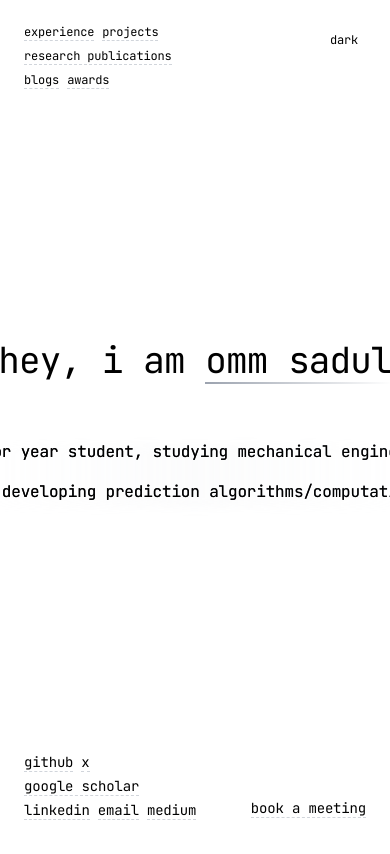
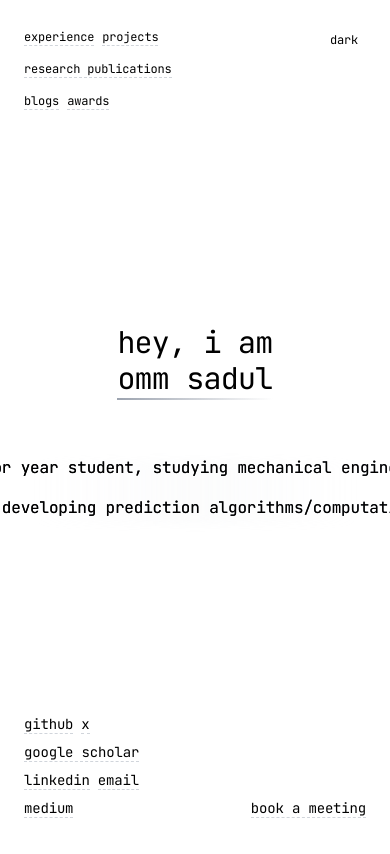
Before and after one commit to ommsadul/ommsadul.github.io, a Next.js app: page / in a window 390 px wide. Shown: the top 854 px of the page. Built offline with nearby package versions, Linux system fonts and the light colour scheme.

Commit message:
feat: enhance layout and styling for improved responsiveness and user experience; adjust content wrappers and navigation link sizes

```diff
--- a/src/app/globals.css
+++ b/src/app/globals.css
@@ -40,8 +40,14 @@
   }
 }
 
-@layer components {  .content-wrapper {
-    @apply max-w-2xl mx-auto mt-6 sm:mt-8 p-4 sm:p-6 md:p-8 relative animate-fade-in;
+@layer components {
+  .content-wrapper-home {
+    @apply max-w-2xl w-full mx-auto px-4 sm:px-6 md:px-8 pb-20 relative animate-fade-in;
+    box-sizing: border-box;
+  }
+
+  .content-wrapper {
+    @apply max-w-2xl mx-auto mt-6 sm:mt-8 p-4 sm:p-6 md:p-8 pb-20 relative animate-fade-in;
     width: 100%;
     box-sizing: border-box;
   }
--- a/src/app/layout.tsx
+++ b/src/app/layout.tsx
@@ -23,10 +23,10 @@ export default function RootLayout({
         <meta name="viewport" content="width=device-width, initial-scale=1.0, viewport-fit=cover" />
         <link rel="icon" href="/favicon.ico" type="image/x-icon" />
         <meta name="description" content="Portfolio of Omm Sadul - Mechanical Engineering Student specializing in computational medicine and prediction algorithms" />
-      </head>
-      <body className={mono.className}>
+      </head>      <body className={mono.className}>
         <ThemeProvider>
-          <div className="relative min-h-screen">            <div className="fixed top-6 right-6 z-50">
+          <div className="relative min-h-screen flex flex-col items-center">
+            <div className="fixed top-6 right-6 z-50">
               <ThemeToggle />
             </div>
             <motion.div
@@ -34,7 +34,9 @@ export default function RootLayout({
               initial={{ opacity: 0 }}
               animate={{ opacity: 1 }}
               transition={{ duration: 0.3 }}
-            >              {children}</motion.div>
+            >
+              {children}
+            </motion.div>
           </div>
         </ThemeProvider>
       </body>
--- a/src/app/page.tsx
+++ b/src/app/page.tsx
@@ -29,14 +29,14 @@ export default function Home() {
     hidden: { opacity: 0, y: -20 },
     show: { opacity: 1, y: 0, transition: { type: "spring", stiffness: 300, damping: 24 } }
   };  return (
-    <div className="relative flex flex-col justify-center items-center min-h-screen">      {/* Main content starts directly */}
+    <div className="relative flex flex-col justify-center items-center min-h-screen w-full">      {/* Main content starts directly */}
         {/* Navigation Links - Top Left */}<motion.nav
-        className="fixed top-6 left-6 z-40 max-w-[45vw] sm:max-w-none"
+        className="fixed top-6 left-6 z-40 w-[40vw] sm:max-w-none"
         variants={navContainer}
         initial="hidden"
         animate="show"
       >
-        <motion.ul className="flex flex-wrap gap-y-1 gap-x-2 sm:space-x-4 text-xs sm:text-sm">
+        <motion.ul className="flex flex-wrap gap-y-1 gap-x-2 sm:space-x-4 text-2xs sm:text-xs md:text-sm">
           <motion.li variants={navItem} className="mb-1">
             <Link href="/experience" className="text-xs sm:text-sm">
               experience
@@ -63,10 +63,9 @@ export default function Home() {
             </Link>
           </motion.li>
         </motion.ul>
-      </motion.nav>
-        {/* Main Content - Center */}
+      </motion.nav>        {/* Main Content - Center */}
       <motion.div
-        className="text-center z-10 relative"
+        className="text-center z-10 relative px-4 sm:px-0 w-full max-w-md sm:max-w-lg md:max-w-xl"
         initial={{ opacity: 0 }}
         animate={{ opacity: 1 }}
         transition={{ duration: 0.8, delay: 1.8 }} // Delayed to appear after intro animation
@@ -74,7 +73,7 @@ export default function Home() {
         <motion.div
           className="mb-8 overflow-hidden"
         >          <motion.h1
-            className="text-4xl md:text-5xl font-normal tracking-tight relative inline-block"
+            className="text-3xl sm:text-4xl md:text-5xl font-normal tracking-tight relative inline-block"
             initial={{ y: 100 }}
             animate={{ y: 0 }}
             transition={{
@@ -165,13 +164,13 @@ export default function Home() {
           </motion.div>
         </motion.div>
       </motion.div>      {/* Social Links - Bottom Left */}      <motion.div
-        className="fixed bottom-6 left-6 z-40 max-w-[45vw] sm:max-w-none"
+        className="fixed bottom-6 left-6 z-40 w-[40vw] sm:max-w-none"
         initial={{ opacity: 0 }}
         animate={{ opacity: 1 }}
         transition={{ duration: 0.5, delay: 3.5 }}
       >
         <motion.ul
-          className="flex flex-wrap gap-x-2 gap-y-1 sm:space-x-4 text-xs sm:text-sm"
+          className="flex flex-wrap gap-x-2 gap-y-1 sm:space-x-4 text-2xs sm:text-xs md:text-sm"
           variants={navContainer}
           initial="hidden"
           animate="show"
@@ -235,13 +234,13 @@ export default function Home() {
           </motion.li>        </motion.ul>
       </motion.div>      {/* Book a Meeting - Bottom Right */}
       <motion.div
-        className="fixed bottom-6 right-6 z-40 max-w-[45vw] sm:max-w-none"
+        className="fixed bottom-6 right-6 z-40 w-auto sm:max-w-none text-right"
         initial={{ opacity: 0 }}
         animate={{ opacity: 1 }}
         transition={{ duration: 0.5, delay: 3.7 }}
       >
         <motion.ul
-          className="flex flex-wrap"
+          className="flex flex-wrap justify-end"
           variants={navContainer}
           initial="hidden"
           animate="show"
```
